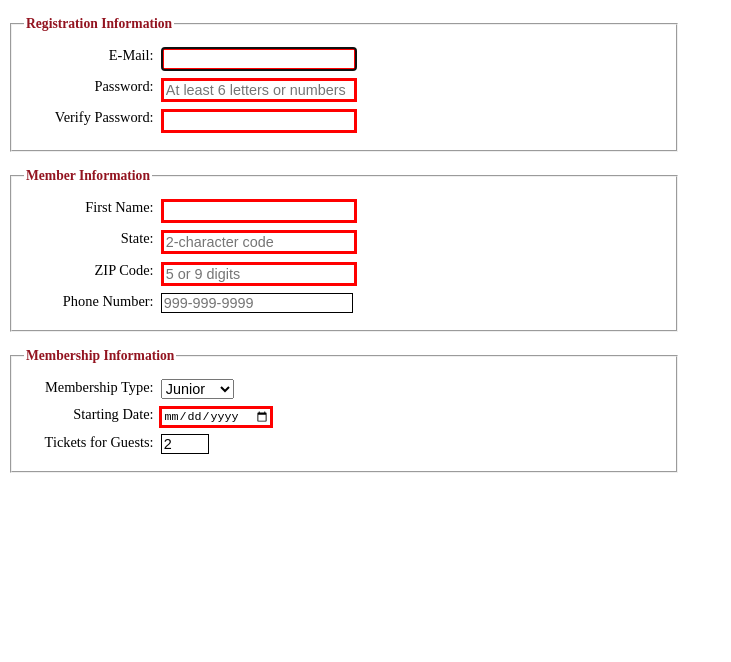
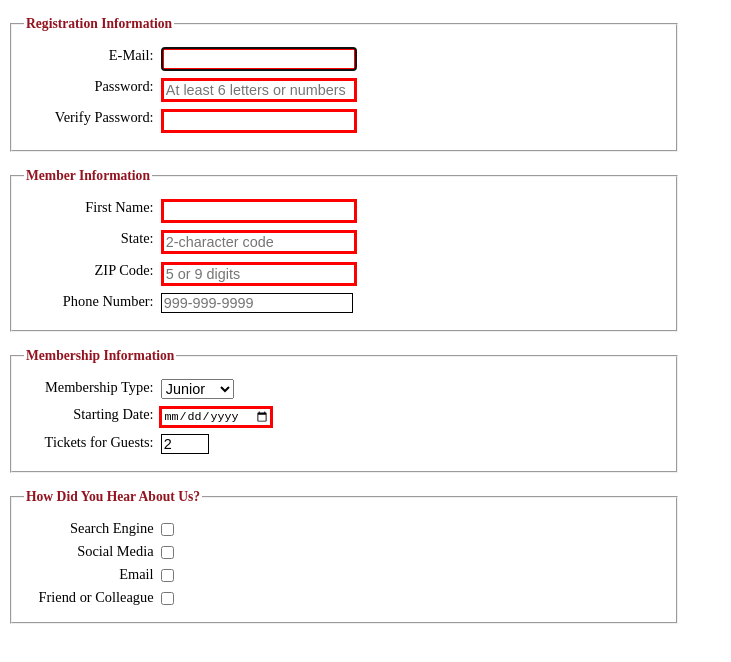
Before and after one commit to LandonBehr/LandonBehr.github.io, a plain HTML site: page form.html in a window 1280 px wide. Shown: the whole page, without its empty margins (0-731 px from the left). Drawn offline with Linux system fonts and the light colour scheme; files that its build step writes are made by us from their sources.

Commit message:
hear about us

```diff
--- a/form.html
+++ b/form.html
@@ -100,5 +100,21 @@
         <input type="number" name="tickets" id="tickets" min="1" max="4" value="2"><br>
 
     </fieldset>
+    <fieldset>
+        <legend>How Did You Hear About Us?</legend>
+
+        <label for="search_engine">Search Engine</label>
+        <input type="checkbox" name="hear_about_us" id="search_engine" value="search_engine"><br>
+
+        <label for="social_media">Social Media</label>
+        <input type="checkbox" name="hear_about_us" id="social_media" value="social_media"><br>
+
+        <label for="email_option">Email</label>
+        <input type="checkbox" name="hear_about_us" id="email_option" value="email_option"><br>
+
+        <label for="friend">Friend or Colleague</label>
+        <input type="checkbox" name="hear_about_us" id="friend" value="friend"><br>
+
+    </fieldset>
 </body>
 </html>
```
